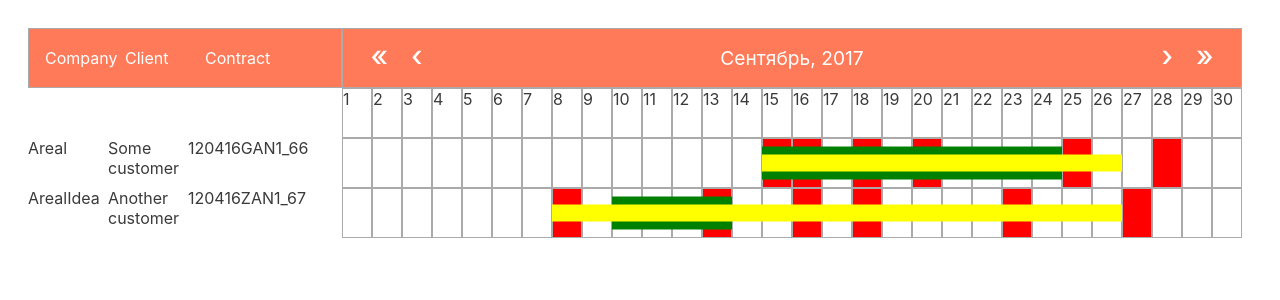
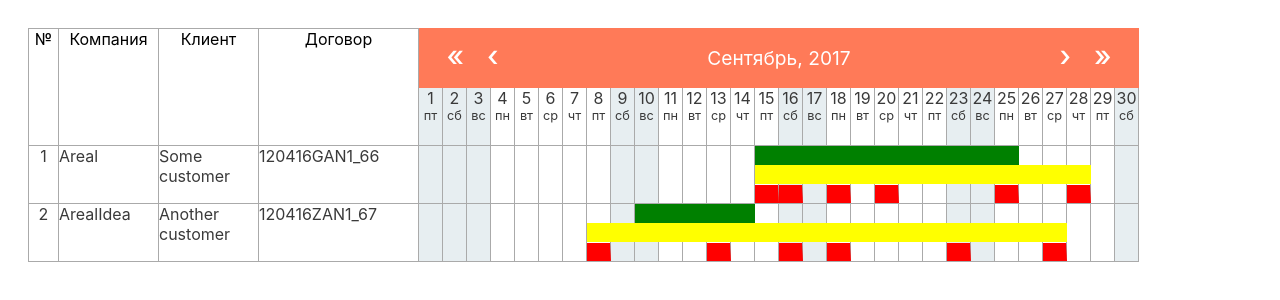
Before and after one commit to aak74/cal-month, a Vue app: page / in a window 1280 px wide. Shown: the top 300 px of the page. Built offline with nearby package versions, Linux system fonts and the light colour scheme.

Commit message:
added weedays, minor design fixes

```diff
--- a/src/App.vue
+++ b/src/App.vue
@@ -1,6 +1,6 @@
 <template>
   <div id="app">
-    <calendar :contracts="contracts"/>
+    <calendar :contracts="contracts" :weekends="weekends"/>
   </div>
 </template>
 
@@ -15,7 +15,8 @@ export default {
   },
   data () {
     return {
-      contracts: data
+      contracts: data.contracts,
+      weekends: data.weekends
     }
   }
 }
--- a/src/components/Calendar.vue
+++ b/src/components/Calendar.vue
@@ -1,27 +1,18 @@
 <template id='calendar'>
 <div class="calendar-layout">
-  <div class='left-column'>
-    <div class='header'>
-      <div class='column-company'>
-        Company
+  <div class='sidebar'>
+    <div class='sidebar-header'>
+      <div class='column-number'>№</div>
+      <div class='column-company'>Компания</div>
+      <div class='column-client'>Клиент</div>
+      <div class='column-contract'>Договор</div>
     </div>
-      <div class='column-client'>
-        Client
-      </div>
-      <div class='column-contract'>
-        Contract
-      </div>
-    </div>
-    <div class='row'></div>
-    <div class='row' v-for="contract in contracts" key="contract.xml_id">
-      <div class='column-company'>
-        {{ contract.organization }}
-      </div>
-      <div class='column-client'>
-        {{ contract.contragent }}
-      </div>
-      <div class='column-contract'>
-        {{ contract.name }}
+    <div class="contracts">
+      <div class='row' v-for="(contract, key) in contracts" key="contract.xml_id">
+        <div class='column-number'>{{ key + 1 }}</div>
+        <div class='column-company'>{{ contract.organization }}</div>
+        <div class='column-client'>{{ contract.contragent }}</div>
+        <div class='column-contract'>{{ contract.name }}</div>
       </div>
     </div>
   </div>
@@ -36,13 +27,21 @@
       <a class='arrow' @click='moveNextYear'>&raquo;</a>
     </div>
     <div class='row month-days'>
-      <div class='day' v-for='day in daysInMonth'>
-        {{ day }}
-      </div>
+      <div
+        v-for='day in days'
+        class='day day-header'
+        :class="{'day-weekend': (weekends.indexOf(String(day.day)) > -1)}"
+      ><span class="day-number">{{ day.day }}</span><span class="day-weekday">{{ day.weekday }}</span></div>
     </div>
     <div class='full' v-for="contract in contracts" key="'days|' + contract.xml_id">
       <div class="real row">
-        <div class='day' v-for='day in daysInMonth' :class="{'day-with-events': (contract.jira_work_dates.indexOf(String(day)) > -1)}"></div>
+        <div
+          class='day'
+          v-for='day in daysInMonth'
+          :class="{
+            'day-with-events': (contract.jira_work_dates.indexOf(String(day)) > -1),
+            'day-weekend': (weekends.indexOf(String(day)) > -1)}"
+          ></div>
         <div
         class="timeline timeline-plan"
         :class="'offset-' + contract.plan_work_dates.start_date + ' ' + 'width-' + (contract.plan_work_dates.end_date - contract.plan_work_dates.start_date)"
@@ -61,6 +60,7 @@
 <script>
 // Calendar data
 const _daysInMonths = [31, 28, 31, 30, 31, 30, 31, 31, 30, 31, 30, 31];
+const _dayLabels = ['вс', 'пн', 'вт', 'ср', 'чт', 'пт', 'сб', 'вс'];
 const _monthLabels = ['Январь', 'Февраль', 'Март', 'Апрель', 'Май', 'Июнь', 'Июль', 'Август', 'Сентябрь', 'Октябрь', 'Ноябрь', 'Декабрь'];
 const _today = new Date();
 const _todayComps = {
@@ -70,7 +70,7 @@ const _todayComps = {
 };
 
 export default {
-  props: ['contracts', 'events'],
+  props: ['contracts', 'weekends'],
   data() {
     return {
       month: _todayComps.month,
@@ -84,32 +84,6 @@ export default {
     },
     isLeapYear() {
       return (this.year % 4 === 0 && this.year % 100 !== 0) || this.year % 400 === 0;
-    },
-    // Day/month/year components for previous month
-    previousMonthComps() {
-      if (this.month === 1) return {
-        days: _daysInMonths[11],
-        month: 12,
-        year: this.year - 1,
-      }
-      return {
-        days: (this.month === 3 && this.isLeapYear) ? 29 : _daysInMonths[this.month - 2],
-        month: this.month - 1,
-        year: this.year,
-      };
-    },
-    // Day/month/year components for next month
-    nextMonthComps() {
-      if (this.month === 12) return {
-        days: _daysInMonths[0],
-        month: 1,
-        year: this.year + 1,
-      };
-      return {
-        days: (this.month === 2 && this.isLeapYear) ? 29 : _daysInMonths[this.month],
-        month: this.month + 1,
-        year: this.year,
-      };
     },
     // State for calendar header (no dependencies yet...)
     months() {
@@ -132,6 +106,14 @@ export default {
       if (this.month === 2 && this.isLeapYear) return 29;
       // ...Just a normal month
       return _daysInMonths[this.monthIndex];
+    },
+    days() {
+      let days = []
+      for (var i = 0; i < this.daysInMonth; i++) {
+        let dt = new Date(this.year, this.monthIndex, i + 1)
+        days.push({day: i+1, weekday: _dayLabels[dt.getDay()]})
+      }
+      return days
     },
   },
   methods: {
@@ -177,13 +159,13 @@ $headerBackground: $themeColor
 $headerColor: white
 $headerMinHeight: 60px
 
-$rowMinHeight: 50px
-
 $dayColor: #3a3a3a
 $dayBorder: solid 1px #aaaaaa
 $dayBackgroundColor: white
-$dayWidth: 30px
-$dayHeight: 50px
+$dayWidth: 24px
+$dayHeight: 57px
+$rowMinHeight: $dayHeight
+$timelineHeight: $dayHeight / 3
 
 $gridColumns: 31
 
@@ -194,10 +176,20 @@ $gridColumns: 31
 
 @for $i from 1 through $gridColumns
   .width-#{$i}
-    width: calc(#{$dayWidth} * #{$i})
+    width: calc(#{$dayWidth} * (#{$i} + 1))
 
 *
   box-sizing: border-box
+
+.header
+  display: flex
+  justify-content: stretch
+  align-items: center
+  min-height: $headerMinHeight
+  // color: $headerColor
+  padding: $headerPadding
+  // background-color: $headerBackground
+
 
 .calendar-layout
   display: flex
@@ -207,15 +199,12 @@ $gridColumns: 31
   flex-direction: column
 
   .header
-  display: flex
-  justify-content: stretch
-  align-items: center
-  min-height: $headerMinHeight
+    // display: flex
+    // justify-content: stretch
+    // align-items: center
+    // min-height: $headerMinHeight
     color: $headerColor
-  padding: $headerPadding
-  border-width: $headerBorderWidth
-  border-style: $headerBorderStyle
-  border-color: $headerBorderColor
+    // padding: $headerPadding
     background-color: $headerBackground
 
     =pointer()
@@ -240,53 +229,81 @@ $gridColumns: 31
 .day
   width: $dayWidth
   height: $dayHeight
+  min-height: $dayHeight
   justify-content: center
   align-items: center
   color: $dayColor
   background-color: $dayBackgroundColor
-  border: $dayBorder
-  // border-right: $dayBorder
+  // border-bottom: $dayBorder
+  border-right: $dayBorder
   cursor: default
+
+.day-header
+  text-align: center
+
+  span
+    display: block
+
+  span.day-weekday
+    font-size: 80%
 
 .row
   display: flex
   position: relative
   min-height: $rowMinHeight
+  // min-height: $rowMinHeight
   color: $dayColor
+  border-bottom: $dayBorder
   // background-color: $dayBackgroundColor
 
   .timeline
     z-index: 100
-    top: 50%
-    transform: translateY(-50%)
 
   .timeline.timeline-plan
-    height: $dayHeight / 2 + 8px
+    height: $dayHeight / 3
     background-color: green
 
   .timeline.timeline-fact
-    height: $dayHeight / 2 - 8px
+    top: 33%
+    height: $dayHeight / 3
     background-color: yellow
 
-  .timeline.timeline-events
-    background-color: red
+.day-with-events
+  border-bottom: solid red $dayHeight / 3 - 1px
 
-.day-with-events
-  background-color: red
+.day-weekend
+  background: #e7eef1
 
+.column-number,
+.column-company,
+.column-client,
+.column-contract
+  border-right: $dayBorder
+
+.column-number
+  width: 30px
+  text-align: center
 .column-company
-  width: 80px
+  width: 100px
 .column-client
-  width: 80px
+  width: 100px
 .column-contract
-  width: 120px
+  width: 160px
 
-.full-row
-  min-height: $rowMinHeight * 3 + 2px
+.sidebar
+  border-left: $dayBorder
   border-top: $dayBorder
+  .row
+    min-height: $rowMinHeight + 1px
+// .sidebar .full-row
+.sidebar-header
+  display: flex
+  height: $rowMinHeight + $headerMinHeight
   border-bottom: $dayBorder
 
-.left-column .full-row
-  display: flex
+  .column-company,
+  .column-client,
+  .column-contract
+    text-align: center
 
 </style>
--- a/src/mock/data.js
+++ b/src/mock/data.js
@@ -1,4 +1,6 @@
-module.exports = [{
+module.exports = {
+  "weekends": ["1", "2", "3", "9", "10", "16", "17", "23", "24", "30"],
+  "contracts": [{
     "xml_id": "9d77f9eb-1396-11e7-b830-00155d014203",
     "organization": "Areal",
     "contragent": "Some customer",
@@ -9,7 +11,7 @@ module.exports = [{
     },
     "fact_work_dates": {
       "start_date": "15",
-    "end_date": "27"
+      "end_date": "28"
     },
     "jira_work_dates": ["15", "16", "18", "20", "25", "28"]
   }, {
@@ -27,3 +29,4 @@ module.exports = [{
     },
     "jira_work_dates": ["8", "13", "16", "18", "23", "27"]
   }]
+}
```
Lines whose indentation alone changed are shown as unchanged.
